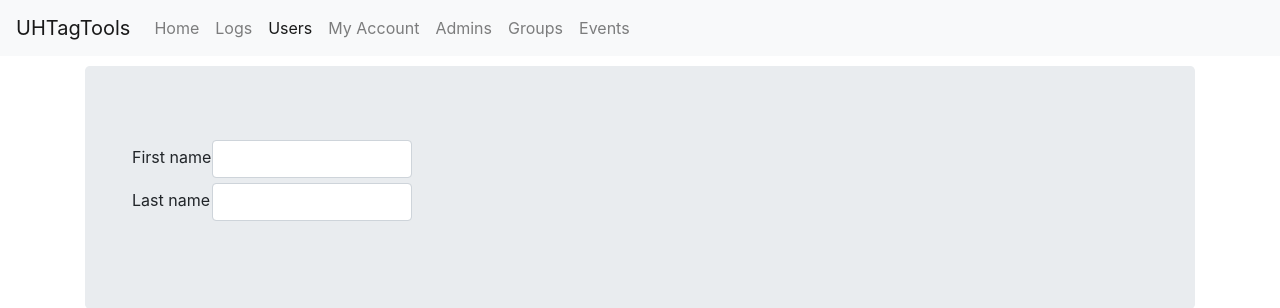
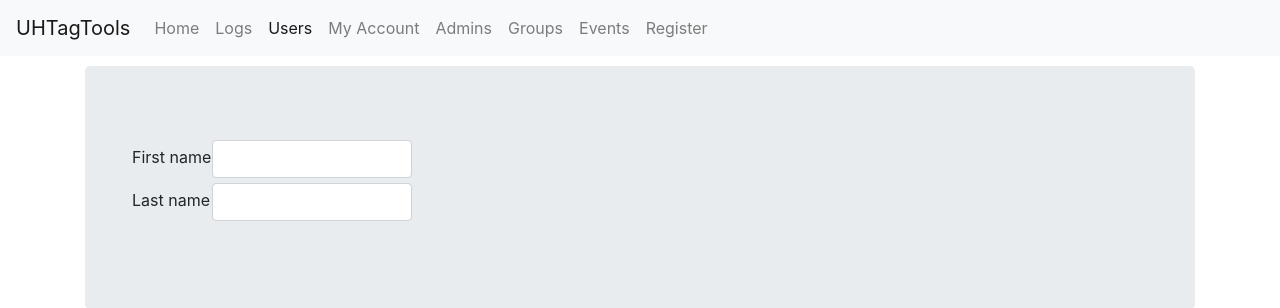
Before and after one commit to marcgera/UHTagReader, a Flask app: page /users in a window 1280 px wide. Shown: the top 308 px of the page. Run offline with Flask 3, Linux system fonts and the light colour scheme; parts of the project's set-up code (start-up, migrations or seed data) failed here and were passed over; some libraries are stand-ins or nearby versions.

Commit message:
Events backend cont Changed menu bar

```diff
--- a/main.py
+++ b/main.py
@@ -678,8 +678,6 @@ def get_user():
     user_dict = current_user.get_JSON()
     return json.dumps(user_dict)
 
-
-
 @app.route('/get_most_recent_logs')
 def get_most_recent_logs():
     data = db.getMostRecentLogEntries()
--- a/static/js/register.js
+++ b/static/js/register.js
@@ -159,7 +159,7 @@ function Connect() {
   }
 }
 
-function Disconnect() {
+function DisConnect() {
   if (g_TagID >= 0) {
     param = "?tagID=" + g_TagID;
     $.get("/disconnectTagFromUser" + param, function (data, status) {
--- a/templates/base.html
+++ b/templates/base.html
@@ -46,6 +46,9 @@
                 <li id='events' class="nav-item">
                     <a class="nav-link" href={{ url_for('events')}}>Events</a>
                 </li>
+                <li id='register' class="nav-item">
+                    <a class="nav-link" href={{ url_for('register')}}>Register</a>
+                </li>
             </ul>
         </div>
     </nav>
```
